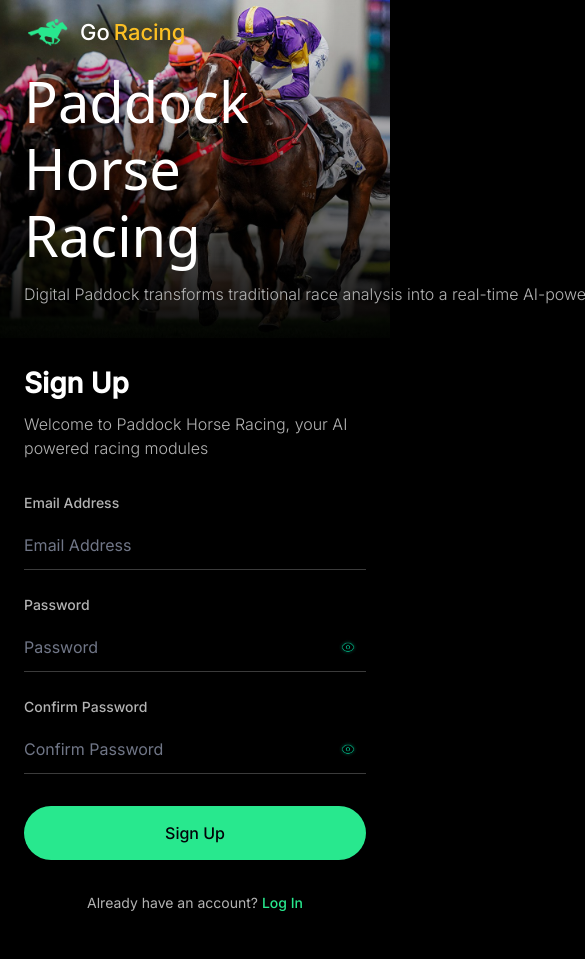
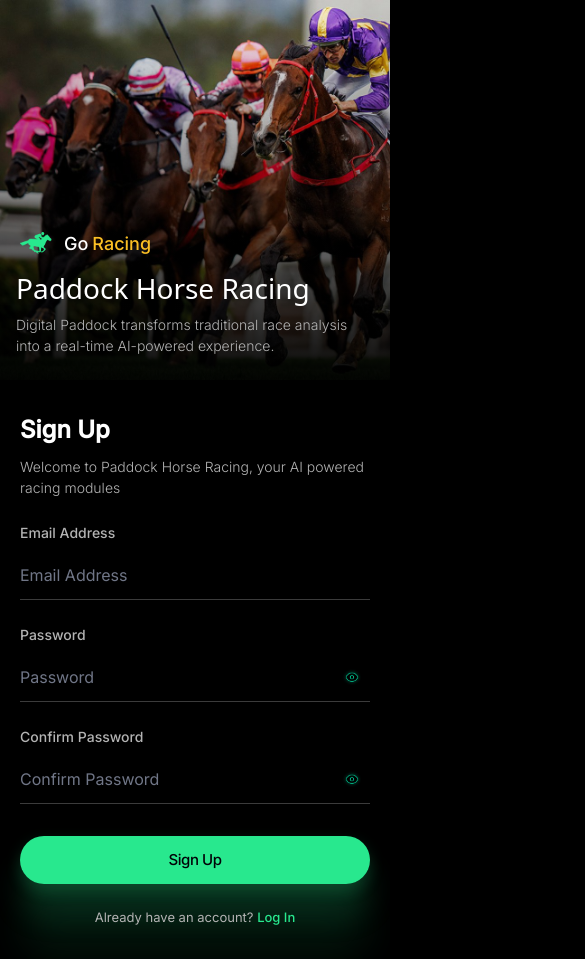
Before and after one commit to johncarlocos/Horse-Racing-Betting, a Next.js app in the folder frontend/: page /signup in a window 390 px wide. Shown: the top 959 px of the page, 585 px wide, since content can reach past the window. Before the commit the page ends 937 px from the top, so only its background shows below. Built offline with nearby package versions, Linux system fonts and the light colour scheme; a web font is replaced by a local one.

Commit message:
auth mobile responsive

```diff
--- a/frontend/app/login/page.tsx
+++ b/frontend/app/login/page.tsx
@@ -10,15 +10,15 @@
   const [showPassword, setShowPassword] = useState(false);
 
   return (
-    <div className="min-h-screen flex flex-col lg:flex-row bg-black">
-      {/* Left panel: image + branding (logo, h1, description in lower-left) */}
-      <div className="relative w-full lg:w-[45%] min-h-[40vh] lg:min-h-screen">
+    <div className="min-h-screen min-w-0 overflow-x-hidden flex flex-col lg:flex-row bg-black">
+      {/* Hero: image on top (mobile) / left (desktop), branding top-left over image */}
+      <div className="relative w-full lg:w-[45%] min-h-[45vh] sm:min-h-[50vh] lg:min-h-screen order-1">
         <div className="absolute inset-0">
           <Image
             src="/assets/auth-page.png"
             alt="Horse racing"
             fill
-            className="object-cover object-center"
+            className="object-cover object-center object-left-top lg:object-center"
             priority
           />
           <div
@@ -29,40 +29,41 @@
             }}
           />
         </div>
-        <div className="absolute bottom-8 left-6 right-6 lg:bottom-28 lg:left-20 lg:right-20 z-10">
+        <div className="absolute bottom-6 left-4 right-4 sm:bottom-8 sm:left-6 sm:right-6 lg:bottom-28 lg:left-20 lg:right-20 z-10">
           <Link
             href="/"
-            className="inline-flex items-center gap-2 text-inherit no-underline mb-5"
+            className="inline-flex items-center gap-2 text-inherit no-underline mb-4 sm:mb-5"
           >
-            <div className="flex h-[30px] w-[48px] items-center justify-center">
+            <div className="flex h-[26px] w-[40px] sm:h-[30px] sm:w-[48px] items-center justify-center">
               <Image
                 src="/assets/Group.png"
                 alt="Go Racing logo"
                 width={40}
                 height={28}
+                className="w-8 h-[22px] sm:w-10 sm:h-7"
               />
             </div>
-            <span className="inline-flex items-baseline gap-1 font-inter text-[22px] font-medium leading-[1.4]">
+            <span className="inline-flex items-baseline gap-1 font-inter text-[18px] sm:text-[22px] font-medium leading-[1.4]">
               <span className="text-white">Go</span>
               <span className="text-[#fbbf24]">Racing</span>
             </span>
           </Link>
-          <h1 className="text-[56px] font-medium leading-[1.2] text-white mb-3">
+          <h1 className="text-[28px] sm:text-[40px] lg:text-[56px] font-medium leading-[1.2] text-white mb-2 sm:mb-3">
             Paddock Horse Racing
           </h1>
-          <p className="font-inter text-[16px] font-light leading-[1.5] text-[#B3B3B3] whitespace-nowrap">
+          <p className="font-inter text-[14px] sm:text-[16px] font-light leading-[1.5] text-[#B3B3B3] whitespace-normal lg:whitespace-nowrap max-w-full">
             Digital Paddock transforms traditional race analysis into a real-time AI-powered experience.
           </p>
         </div>
       </div>
 
-      {/* Right panel: Log In form */}
-      <div className="flex-1 flex items-center justify-center p-6 lg:p-12 bg-black">
-        <div className="w-full max-w-[400px]">
-          <h2 className="font-inter text-[28px] lg:text-[32px] font-semibold text-white mb-2">
+      {/* Form section: below hero on mobile, right panel on desktop */}
+      <div className="flex-1 flex items-center justify-center px-4 py-8 sm:p-6 lg:p-12 bg-black order-2 min-h-0">
+        <div className="w-full max-w-[400px] px-1 sm:px-0">
+          <h2 className="font-inter text-[24px] sm:text-[28px] lg:text-[32px] font-semibold text-white mb-2">
             Log In
           </h2>
-          <p className="font-inter text-[16px] font-light text-[#B3B3B3] mb-8">
+          <p className="font-inter text-[14px] sm:text-[16px] font-light text-[#B3B3B3] mb-6 sm:mb-8">
             Welcome back to Paddock Horse Racing, your AI powered racing modules
           </p>
 
@@ -114,7 +115,7 @@
                     alt=""
                     width={20}
                     height={20}
-                    className="invert opacity-90"
+                    className="invert opacity-100"
                   />
                 </button>
               </div>
@@ -122,13 +123,13 @@
 
             <button
               type="submit"
-              className="w-full h-[54px] rounded-full font-inter text-[16px] font-medium text-[#020308] bg-[#28E88E] hover:bg-[#22c97a] focus:outline-none focus:ring-2 focus:ring-[#28E88E] focus:ring-offset-2 focus:ring-offset-black transition-colors mt-2"
+              className="w-full h-12 sm:h-[54px] rounded-full font-inter text-[15px] sm:text-[16px] font-medium text-[#020308] tracking-[-0.03em] focus:outline-none focus:ring-2 focus:ring-[#28E88E] focus:ring-offset-2 focus:ring-offset-black transition-opacity hover:opacity-95 mt-2 [background:linear-gradient(0deg,#28E88E,#28E88E),radial-gradient(44.33%_44.33%_at_50.2%_0%,rgba(255,255,255,0.2)_0%,rgba(255,255,255,0)_100%)] [box-shadow:0px_7px_16px_0px_#28E88E33,0px_30px_30px_0px_#28E88E2B,0px_67px_40px_0px_#28E88E1A,0px_119px_47px_0px_#28E88E08,0px_185px_52px_0px_#28E88E00]"
             >
               Log In
             </button>
           </form>
 
-          <p className="mt-8 text-center font-inter text-[14px] text-[#B3B3B3]">
+          <p className="mt-6 sm:mt-8 text-center font-inter text-[13px] sm:text-[14px] text-[#B3B3B3]">
             Don&apos;t have an account?{" "}
             <Link
               href="/signup"
--- a/frontend/app/signup/page.tsx
+++ b/frontend/app/signup/page.tsx
@@ -12,15 +12,15 @@
   const [showConfirmPassword, setShowConfirmPassword] = useState(false);
 
   return (
-    <div className="min-h-screen flex flex-col lg:flex-row bg-black">
-      {/* Left panel: image + branding (logo, h1, description in lower-left) */}
-      <div className="relative w-full lg:w-[45%] min-h-[40vh] lg:min-h-screen">
+    <div className="min-h-screen min-w-0 overflow-x-hidden flex flex-col lg:flex-row bg-black">
+      {/* Hero: image on top (mobile) / left (desktop), branding top-left over image */}
+      <div className="relative w-full lg:w-[45%] min-h-[45vh] sm:min-h-[50vh] lg:min-h-screen order-1">
         <div className="absolute inset-0">
           <Image
             src="/assets/auth-page.png"
             alt="Horse racing"
             fill
-            className="object-cover object-center"
+            className="object-cover object-center object-left-top lg:object-center"
             priority
           />
           <div
@@ -31,40 +31,41 @@
             }}
           />
         </div>
-        <div className="absolute bottom-8 left-6 right-6 lg:bottom-28 lg:left-20 lg:right-20 z-10">
+        <div className="absolute bottom-6 left-4 right-4 sm:bottom-8 sm:left-6 sm:right-6 lg:bottom-28 lg:left-20 lg:right-20 z-10">
           <Link
             href="/"
-            className="inline-flex items-center gap-2 text-inherit no-underline mb-5"
+            className="inline-flex items-center gap-2 text-inherit no-underline mb-4 sm:mb-5"
           >
-            <div className="flex h-[30px] w-[48px] items-center justify-center">
+            <div className="flex h-[26px] w-[40px] sm:h-[30px] sm:w-[48px] items-center justify-center">
               <Image
                 src="/assets/Group.png"
                 alt="Go Racing logo"
                 width={40}
                 height={28}
+                className="w-8 h-[22px] sm:w-10 sm:h-7"
               />
             </div>
-            <span className="inline-flex items-baseline gap-1 font-inter text-[22px] font-medium leading-[1.4]">
+            <span className="inline-flex items-baseline gap-1 font-inter text-[18px] sm:text-[22px] font-medium leading-[1.4]">
               <span className="text-white">Go</span>
               <span className="text-[#fbbf24]">Racing</span>
             </span>
           </Link>
-          <h1 className="text-[56px] font-medium leading-[1.2] text-white mb-3">
+          <h1 className="text-[28px] sm:text-[40px] lg:text-[56px] font-medium leading-[1.2] text-white mb-2 sm:mb-3">
             Paddock Horse Racing
           </h1>
-          <p className="font-inter text-[16px] font-light leading-[1.5] text-[#B3B3B3] whitespace-nowrap">
+          <p className="font-inter text-[14px] sm:text-[16px] font-light leading-[1.5] text-[#B3B3B3] whitespace-normal lg:whitespace-nowrap max-w-full">
             Digital Paddock transforms traditional race analysis into a real-time AI-powered experience.
           </p>
         </div>
       </div>
 
-      {/* Right panel: Sign Up form */}
-      <div className="flex-1 flex items-center justify-center p-6 lg:p-12 bg-black">
-        <div className="w-full max-w-[400px]">
-          <h2 className="font-inter text-[28px] lg:text-[32px] font-semibold text-white mb-2">
+      {/* Form section: below hero on mobile, right panel on desktop */}
+      <div className="flex-1 flex items-center justify-center px-4 py-8 sm:p-6 lg:p-12 bg-black order-2 min-h-0">
+        <div className="w-full max-w-[400px] px-1 sm:px-0">
+          <h2 className="font-inter text-[24px] sm:text-[28px] lg:text-[32px] font-semibold text-white mb-2">
             Sign Up
           </h2>
-          <p className="font-inter text-[16px] font-light text-[#B3B3B3] mb-8">
+          <p className="font-inter text-[14px] sm:text-[16px] font-light text-[#B3B3B3] mb-6 sm:mb-8">
             Welcome to Paddock Horse Racing, your AI powered racing modules
           </p>
 
@@ -116,7 +117,7 @@
                     alt=""
                     width={20}
                     height={20}
-                    className="invert opacity-90"
+                    className="invert opacity-100"
                   />
                 </button>
               </div>
@@ -149,7 +150,7 @@
                     alt=""
                     width={20}
                     height={20}
-                    className="invert opacity-90"
+                    className="invert opacity-100"
                   />
                 </button>
               </div>
@@ -157,13 +158,13 @@
 
             <button
               type="submit"
-              className="w-full h-[54px] rounded-full font-inter text-[16px] font-medium text-[#020308] bg-[#28E88E] hover:bg-[#22c97a] focus:outline-none focus:ring-2 focus:ring-[#28E88E] focus:ring-offset-2 focus:ring-offset-black transition-colors mt-2"
+              className="w-full h-12 sm:h-[54px] rounded-full font-inter text-[15px] sm:text-[16px] font-medium text-[#020308] tracking-[-0.03em] focus:outline-none focus:ring-2 focus:ring-[#28E88E] focus:ring-offset-2 focus:ring-offset-black transition-opacity hover:opacity-95 mt-2 [background:linear-gradient(0deg,#28E88E,#28E88E),radial-gradient(44.33%_44.33%_at_50.2%_0%,rgba(255,255,255,0.2)_0%,rgba(255,255,255,0)_100%)] [box-shadow:0px_7px_16px_0px_#28E88E33,0px_30px_30px_0px_#28E88E2B,0px_67px_40px_0px_#28E88E1A,0px_119px_47px_0px_#28E88E08,0px_185px_52px_0px_#28E88E00]"
             >
               Sign Up
             </button>
           </form>
 
-          <p className="mt-8 text-center font-inter text-[14px] text-[#B3B3B3]">
+          <p className="mt-6 sm:mt-8 text-center font-inter text-[13px] sm:text-[14px] text-[#B3B3B3]">
             Already have an account?{" "}
             <Link
               href="/login"
```
